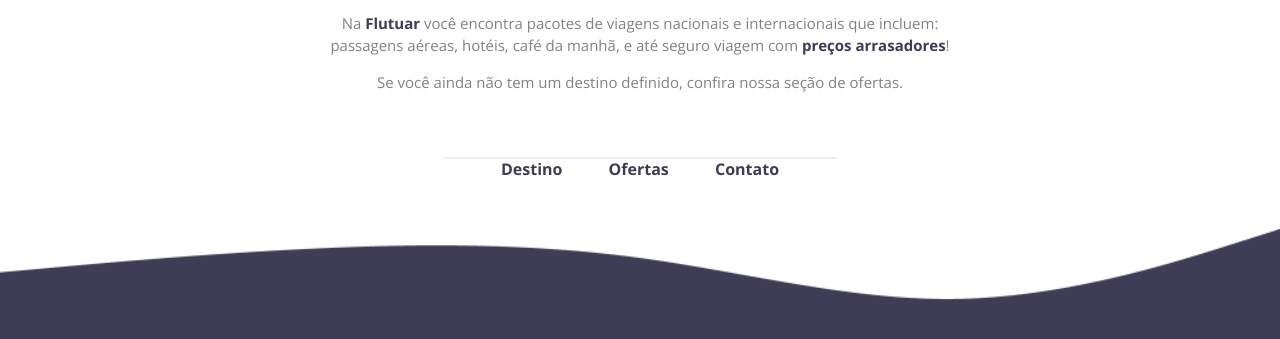
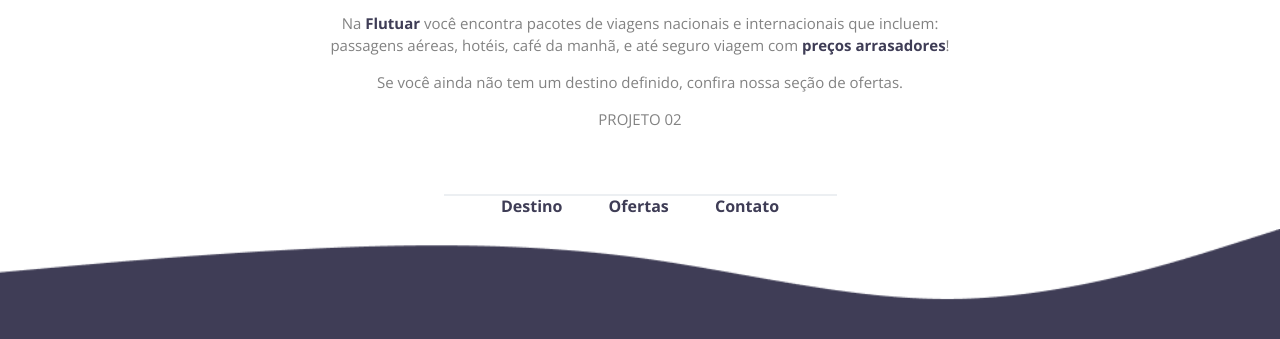
Before and after one commit to clademirjrc/projeto01, a plain HTML site: page index.html in a window 1280 px wide. Shown: the part 441-780 px from the top of the page. Drawn offline with nearby package versions, Linux system fonts and the light colour scheme.

Commit message:
Update index.html

```diff
--- a/index.html
+++ b/index.html
@@ -34,6 +34,7 @@
          <h1>O seu próximo <span>destino</span> pode estar aqui...</h1>
 
         <p>
+
             Aqui você encontra uma seleção de <strong> pacotes completos </strong> para as suas férias!
         </p>
 
@@ -52,6 +53,8 @@
         <p>
             Se você ainda não tem um destino definido, confira nossa seção de ofertas.
         </p>
+
+        <p>PROJETO 02</p>
 
     </div>
 
```
